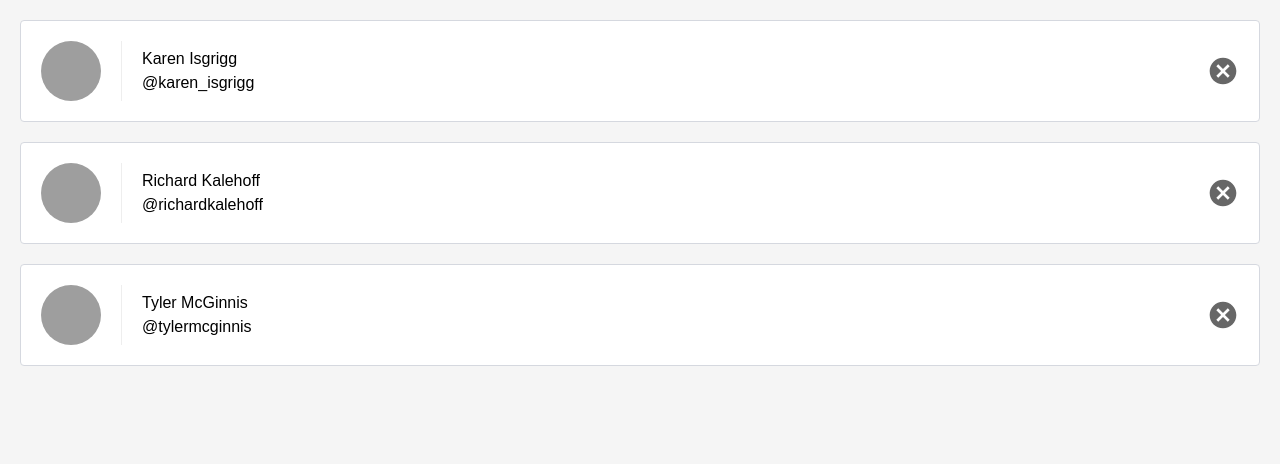
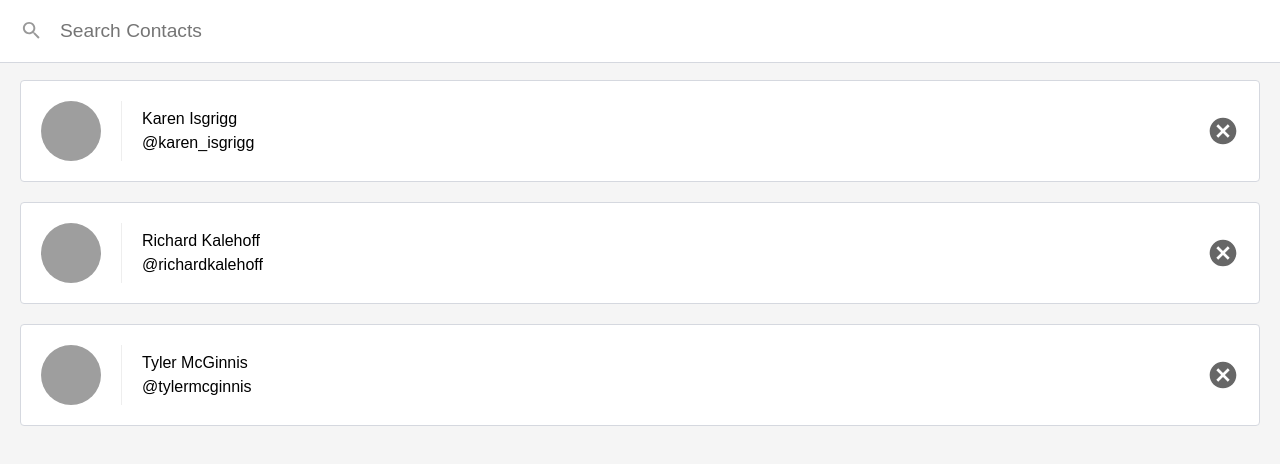
Before and after one commit to Kareemhesham2005/contactList, a React (Create React App) app: page / in a window 1280 px wide. Shown: the top 464 px of the page. Built offline with nearby package versions, Linux system fonts and the light colour scheme.

Commit message:
Added Search Input Field

```diff
--- a/src/ListContacts.js
+++ b/src/ListContacts.js
@@ -1,9 +1,40 @@
 import propTypes from "prop-types";
+import { useState } from "react";
 
 const ListContacts = ({ contacts, onDeleteContact }) => {
+  const [query, setQuery] = useState("");
+  const updateQuery = (query) => {
+    setQuery(query.trim());
+  };
+
+  let showingContacts =
+    query === ""
+      ? contacts
+      : contacts.filter((c) =>
+          c.name.toLowerCase().includes(query.toLowerCase())
+        );
+
   return (
+    <div className="list-contacts">
+      <div className="list-contacts-top">
+        <input
+          className="search-contacts"
+          type="text"
+          placeholder="Search Contacts"
+          value={query}
+          onChange={(e) => updateQuery(e.target.value)}
+        />
+      </div>
+      {showingContacts.length !== contacts.length && (
+        <div className="showing-contacts">
+          <span>
+            Now showing {showingContacts.length} of {contacts.length}
+          </span>
+          <button onClick={() => updateQuery("")}>Show All</button>
+        </div>
+      )}
       <ol className="contact-list">
-      {contacts.map((c) => {
+        {showingContacts.map((c) => {
           return (
             <li key={c.id} className={"contact-list-item"}>
               <div
@@ -22,6 +53,7 @@ const ListContacts = ({ contacts, onDeleteContact }) => {
           );
         })}
       </ol>
+    </div>
   );
 };
 
```
Lines whose indentation alone changed are shown as unchanged.
